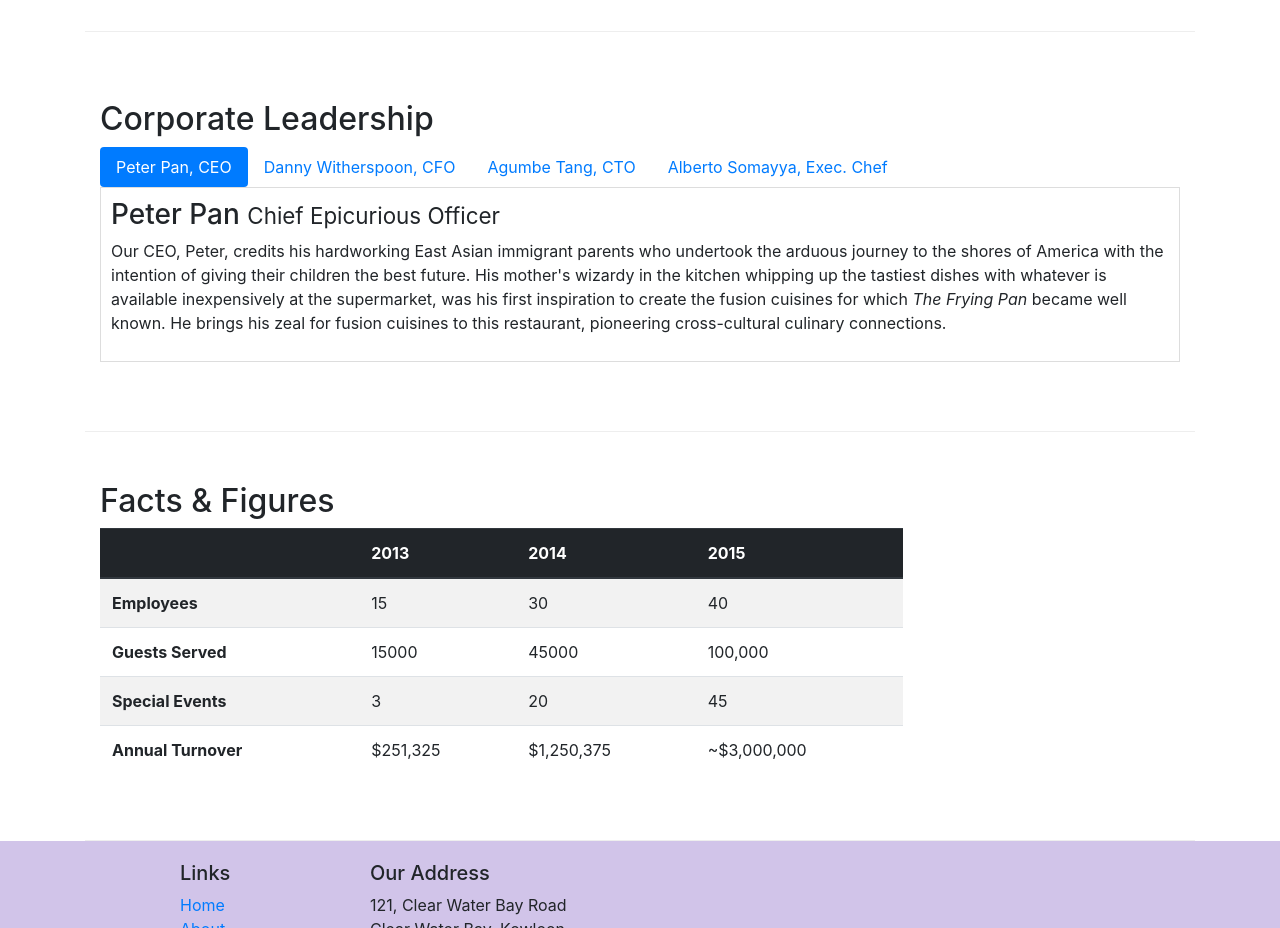
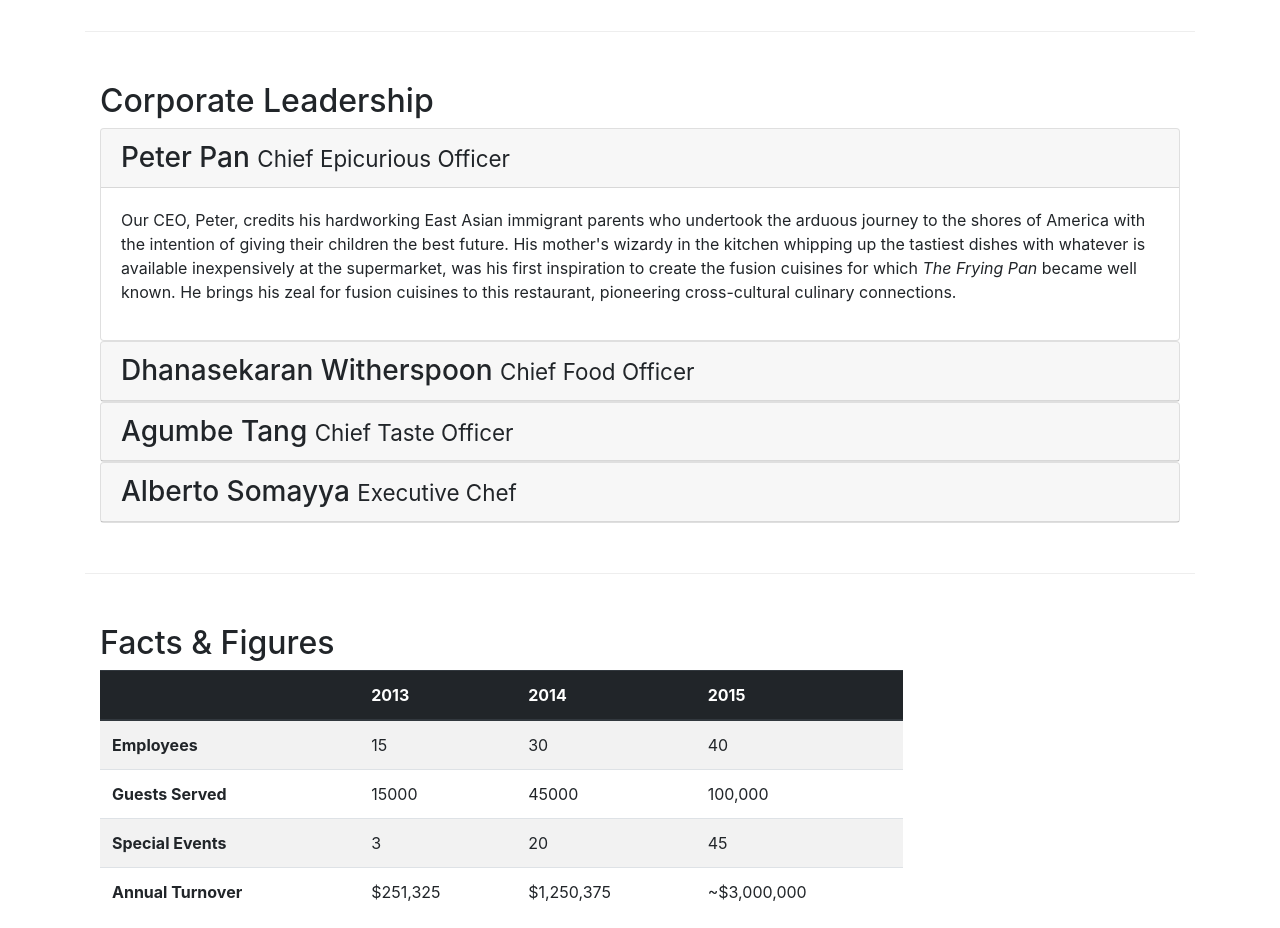
Before and after one commit to ab007shetty/bootstrap4, a website: page aboutus.html in a window 1280 px wide. Shown: the part 940-1868 px from the top of the page. Drawn offline with nearby package versions, Linux system fonts and the light colour scheme.

Commit message:
Accordian

```diff
--- a/aboutus.html
+++ b/aboutus.html
@@ -107,45 +107,82 @@
             <div class="col-12 ">
                 <h2>Corporate Leadership</h2>
 
-				<ul class="nav nav-pills">
-                    <li class="nav-item">
-                      <a class="nav-link active" href="#peter"
-                        role="tab" data-toggle="tab">Peter Pan, CEO</a>
-                    </li>
-                    <li class="nav-item">
-                      <a class="nav-link" href="#danny" role="tab"
-                        data-toggle="tab">Danny Witherspoon, CFO</a>
-                    </li>
-                    <li class="nav-item">
-                      <a class="nav-link" href="#agumbe"role="tab"
-                        data-toggle="tab">Agumbe Tang, CTO</a>
-                    </li>
-                    <li class="nav-item">
-                      <a class="nav-link" href="#alberto" role="tab"
-                        data-toggle="tab">Alberto Somayya, Exec. Chef</a>
-                    </li>
-                </ul>
+				  <div id="accordion">
 
-			<div class="tab-content">
-				<div role="tabpanel" class="tab-pane fade show active" id="peter">
-                <h3>Peter Pan <small>Chief Epicurious Officer</small></h3>
-                <p class="d-none d-sm-block">Our CEO, Peter, credits his hardworking East Asian immigrant parents who undertook the arduous journey to the shores of America with the intention of giving their children the best future. His mother's wizardy in the kitchen whipping up the tastiest dishes with whatever is available inexpensively at the supermarket, was his first inspiration to create the fusion cuisines for which <em>The Frying Pan</em> became well known. He brings his zeal for fusion cuisines to this restaurant, pioneering cross-cultural culinary connections.</p>
+				    <div class="card">
+                        <div class="card-header" role="tab" id="peterhead">
+                        <h3 class="mb-0">
+                            <a data-toggle="collapse" data-target="#peter">
+                            Peter Pan <small>Chief Epicurious Officer</small>
+                            </a>
+                        </h3>
+                        </div>
+                        <div class="collapse show" id="peter" data-parent="#accordion">
+                            <div class="card-body">
+                <p class="d-none d-sm-block">Our CEO, Peter, credits his hardworking East Asian immigrant parents
+				who undertook the arduous journey to the shores of America with the intention of giving their
+				children the best future. His mother's wizardy in the kitchen whipping up the tastiest dishes
+				with whatever is available inexpensively at the supermarket, was his first inspiration to create
+				the fusion cuisines for which <em>The Frying Pan</em> became well known. He brings his zeal for
+				fusion cuisines to this restaurant, pioneering cross-cultural culinary connections.</p>
+                            </div>
+                        </div>
                     </div>
 
-				<div role="tabpanel" class="tab-pane fade " id="danny">
-				<h3>Dhanasekaran Witherspoon <small>Chief Food Officer</small></h3>
-                <p class="d-none d-sm-block">Our CFO, Danny, as he is affectionately referred to by his colleagues, comes from a long established family tradition in farming and produce. His experiences growing up on a farm in the Australian outback gave him great appreciation for varieties of food sources. As he puts it in his own words, <em>Everything that runs, wins, and everything that stays, pays!</em></p>
+				    <div class="card">
+                            <div class="card-header" role="tab" id="dannyhead">
+                            <h3 class="mb-0">
+                                <a class="collapsed" data-toggle="collapse" data-target="#danny">
+                                Dhanasekaran Witherspoon <small>Chief Food Officer</small>
+                                </a>
+                            </h3>
+                        </div>
+                        <div class="collapse" id="danny" data-parent="#accordion">
+                            <div class="card-body">
+                <p class="d-none d-sm-block">Our CFO, Danny, as he is affectionately referred to by his colleagues,
+				comes from a long established family tradition in farming and produce. His experiences growing up
+				on a farm in the Australian outback gave him great appreciation for varieties of food sources.
+				As he puts it in his own words, <em>Everything that runs, wins, and everything that stays, pays!</em></p>
+                            </div>
+                        </div>
                     </div>
 
-				<div role="tabpanel" class="tab-pane fade" id="agumbe">
-				<h3>Agumbe Tang <small>Chief Taste Officer</small></h3>
-                <p class="d-none d-sm-block">Blessed with the most discerning gustatory sense, Agumbe, our CTO, personally ensures that every dish that we serve meets his exacting tastes. Our chefs dread the tongue lashing that ensues if their dish does not meet his exacting standards. He lives by his motto, <em>You click only if you survive my lick.</em></p>
+                    <div class="card">
+                            <div class="card-header" role="tab" id="agumbehead">
+                            <h3 class="mb-0">
+                                <a class="collapsed" data-toggle="collapse" data-target="#agumbe">
+                                Agumbe Tang <small>Chief Taste Officer</small>
+                                </a>
+                            </h3>
+                        </div>
+                        <div class="collapse" id="agumbe" data-parent="#accordion">
+                            <div class="card-body">
+                <p class="d-none d-sm-block">Blessed with the most discerning gustatory sense, Agumbe, our CTO,
+				personally ensures that every dish that we serve meets his exacting tastes. Our chefs dread the
+				tongue lashing that ensues if their dish does not meet his exacting standards. He lives by his motto,
+				<em>You click only if you survive my lick.</em></p>
+                            </div>
+                        </div>
                     </div>
 
-				<div role="tabpanel" class="tab-pane fade " id="alberto">
-				<h3>Alberto Somayya <small>Executive Chef</small></h3>
-                <p class="d-none d-sm-block">Award winning three-star Michelin chef with wide International experience having worked closely with whos-who in the culinary world, he specializes in creating mouthwatering Indo-Italian fusion experiences. He says, <em>Put together the cuisines from the two craziest cultures, and you get a winning hit! Amma Mia!</em></p>
+                    <div class="card">
+                            <div class="card-header" role="tab" id="albertohead">
+                            <h3 class="mb-0">
+                                <a class="collapsed" data-toggle="collapse" data-target="#alberto">
+                                Alberto Somayya <small>Executive Chef</small>
+                                </a>
+                            </h3>
                         </div>
+                        <div class="collapse" id="alberto" data-parent="#accordion">
+                            <div class="card-body">
+                <p class="d-none d-sm-block">Award winning three-star Michelin chef with wide International
+				experience having worked closely with whos-who in the culinary world, he specializes in creating
+				mouthwatering Indo-Italian fusion experiences. He says, <em>Put together the cuisines from the two
+				craziest cultures, and you get a winning hit! Amma Mia!</em></p>
+                            </div>
+                        </div>
+                    </div>
+
                 </div>
 		</div>
      </div>
```
Lines whose indentation alone changed are shown as unchanged.
